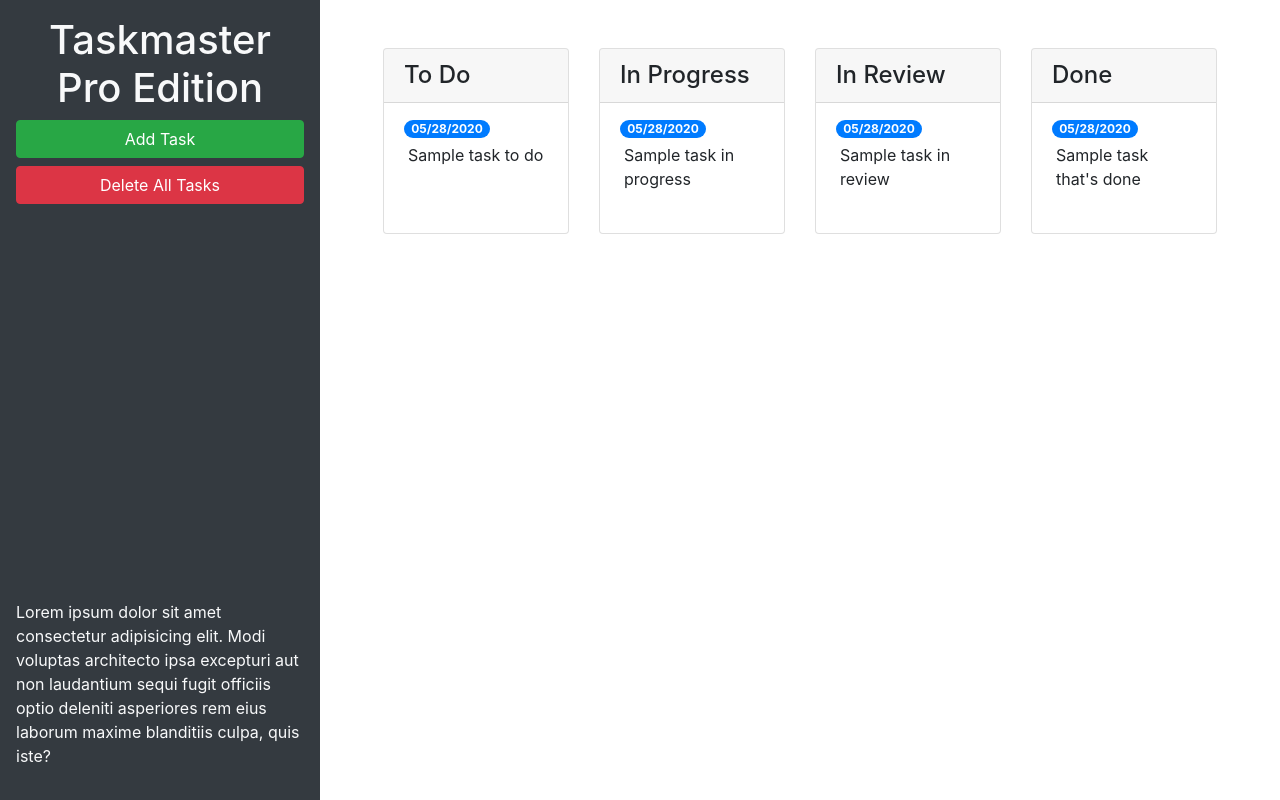
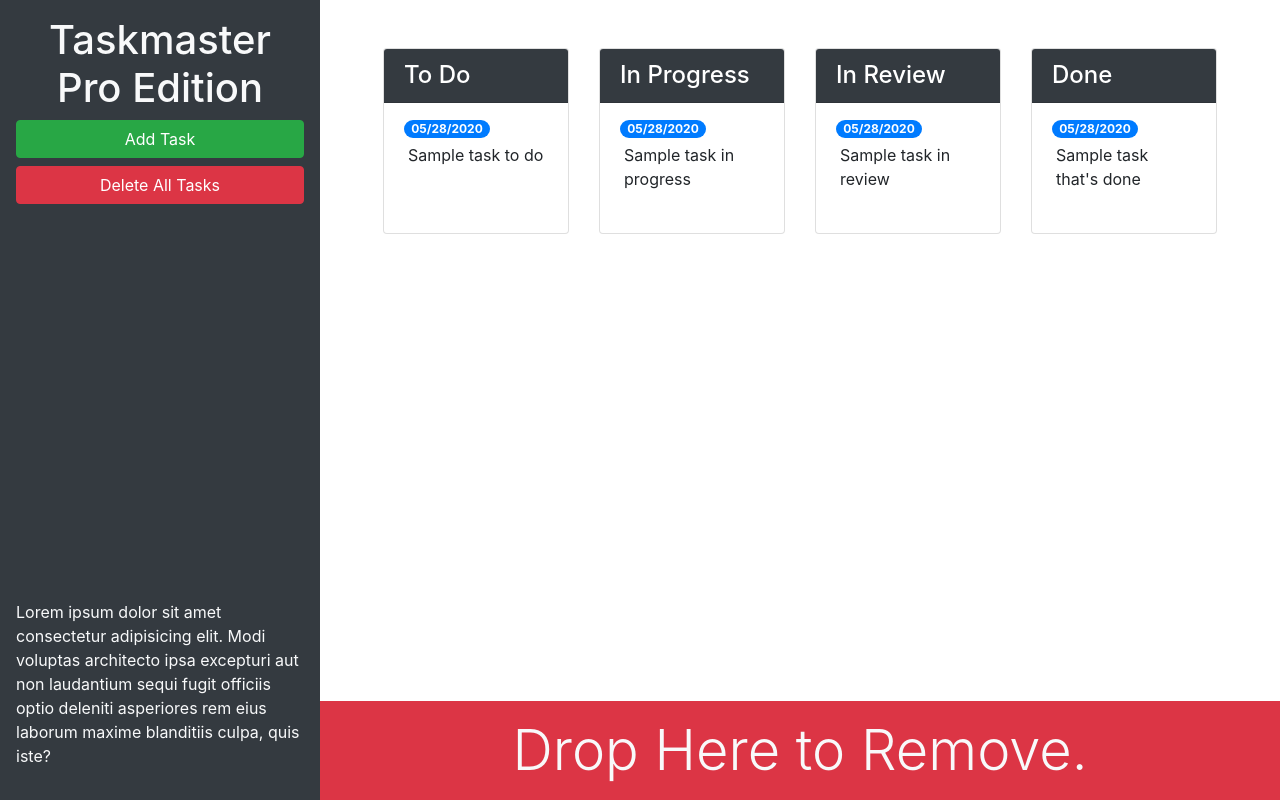
Before and after one commit to katochsenthal/taskmaster-pro, a plain HTML site: page index.html in a window 1280 px wide. Drawn offline with nearby package versions, Linux system fonts and the light colour scheme.

Commit message:
added trash bar at the bottom

```diff
--- a/index.html
+++ b/index.html
@@ -15,7 +15,7 @@
   <body>
     <div class="row min-vh-100 no-gutters">
       <header
-        class="col-12 col-lg-3 bg-dark text-light d-flex flex-column p-4 p-lg-3"
+        class="col-12 col-lg-3 bg-dark text-light d-flex flex-column p-4 p-lg-3 sticky-top"
       >
         <h1 class="text-center">Taskmaster Pro Edition</h1>
         <button
@@ -29,19 +29,19 @@
         <button id="remove-tasks" class="btn btn-block btn-danger">
           Delete All Tasks
         </button>
-        <p class="mt-auto">
+        <p class="mt-auto d-none d-lg-block">
           Lorem ipsum dolor sit amet consectetur adipisicing elit. Modi voluptas
           architecto ipsa excepturi aut non laudantium sequi fugit officiis
           optio deleniti asperiores rem eius laborum maxime blanditiis culpa,
           quis iste?
         </p>
       </header>
-      <main class="col-12 col-lg-9">
+      <main class="col-12 col-lg-9 d-flex flex-column">
         <div class="m-5 row justify-content-around">
           <!-- todo start -->
           <div class="col-12 col-md-6 col-xl-3 mb-3">
             <div class="card">
-              <h4 class="card-header">To Do</h4>
+              <h4 class="card-header bg-dark text-white">To Do</h4>
               <ul id="list-toDo" class="list-group list-group-flush">
                 <li class="list-group-item">
                   <span class="badge badge-primary badge-pill">05/28/2020</span>
@@ -54,7 +54,7 @@
           <!-- in progress start -->
           <div class="col-12 col-md-6 col-xl-3 mb-3">
             <div class="card">
-              <h4 class="card-header">In Progress</h4>
+              <h4 class="card-header bg-dark text-white">In Progress</h4>
               <ul id="list-inProgress" class="list-group list-group-flush">
                 <li class="list-group-item">
                   <span class="badge badge-primary badge-pill">05/28/2020</span>
@@ -67,7 +67,7 @@
           <!-- in review start -->
           <div class="col-12 col-md-6 col-xl-3 mb-3">
             <div class="card">
-              <h4 class="card-header">In Review</h4>
+              <h4 class="card-header bg-dark text-white">In Review</h4>
               <ul id="list-inReview" class="list-group list-group-flush">
                 <li class="list-group-item">
                   <span class="badge badge-primary badge-pill">05/28/2020</span>
@@ -80,7 +80,7 @@
           <!-- done start -->
           <div class="col-12 col-md-6 col-xl-3 mb-3">
             <div class="card">
-              <h4 class="card-header">Done</h4>
+              <h4 class="card-header bg-dark text-white">Done</h4>
               <ul id="list-done" class="list-group list-group-flush">
                 <li class="list-group-item">
                   <span class="badge badge-primary badge-pill">05/28/2020</span>
@@ -90,6 +90,11 @@
             </div>
           </div>
           <!-- done end -->
+        </div>
+        <div id="trash" class="mt-auto">
+          <div class="w-100 bg-danger p-3 text-center text-light display-4">
+            Drop Here to Remove.
+          </div>
         </div>
       </main>
     </div>
```
